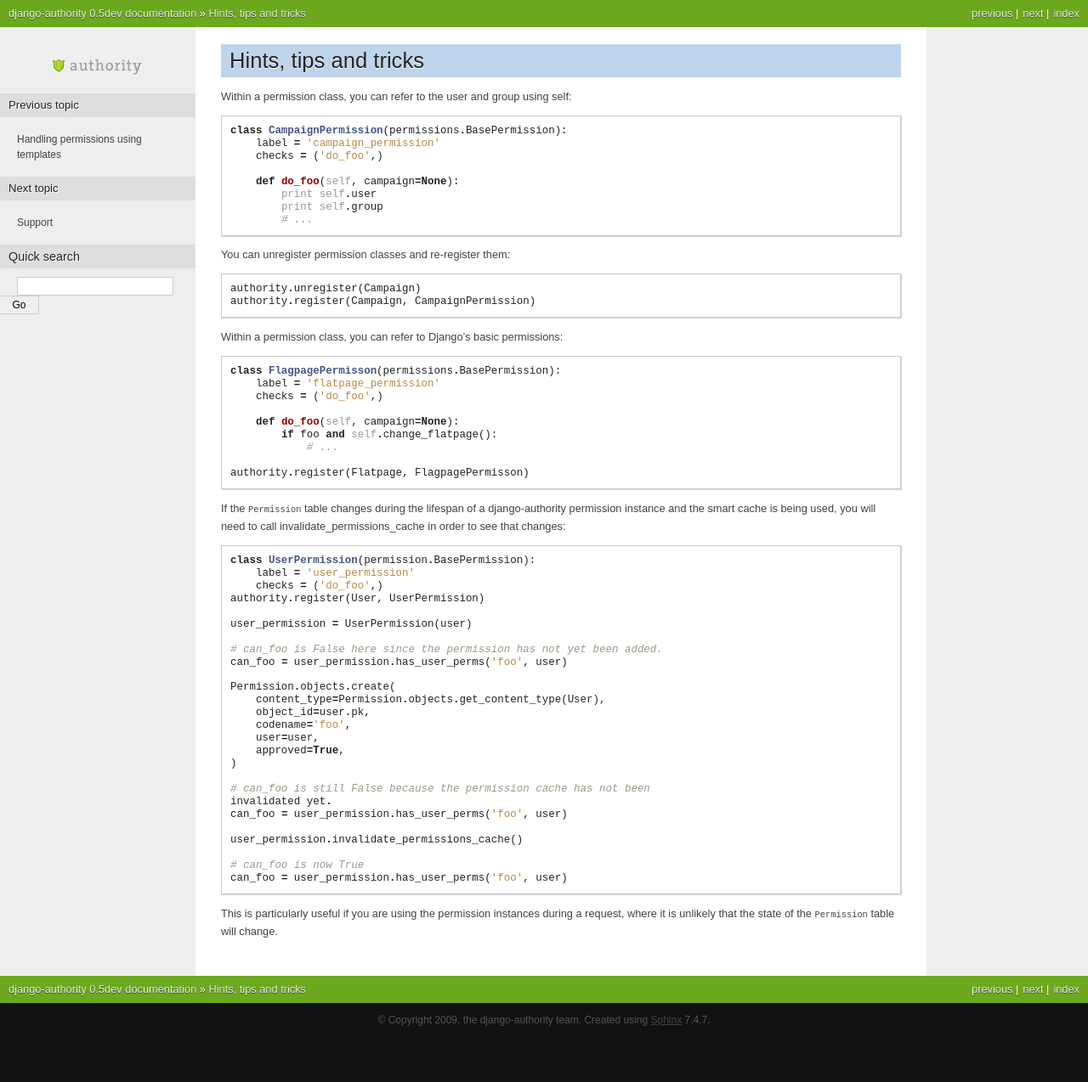
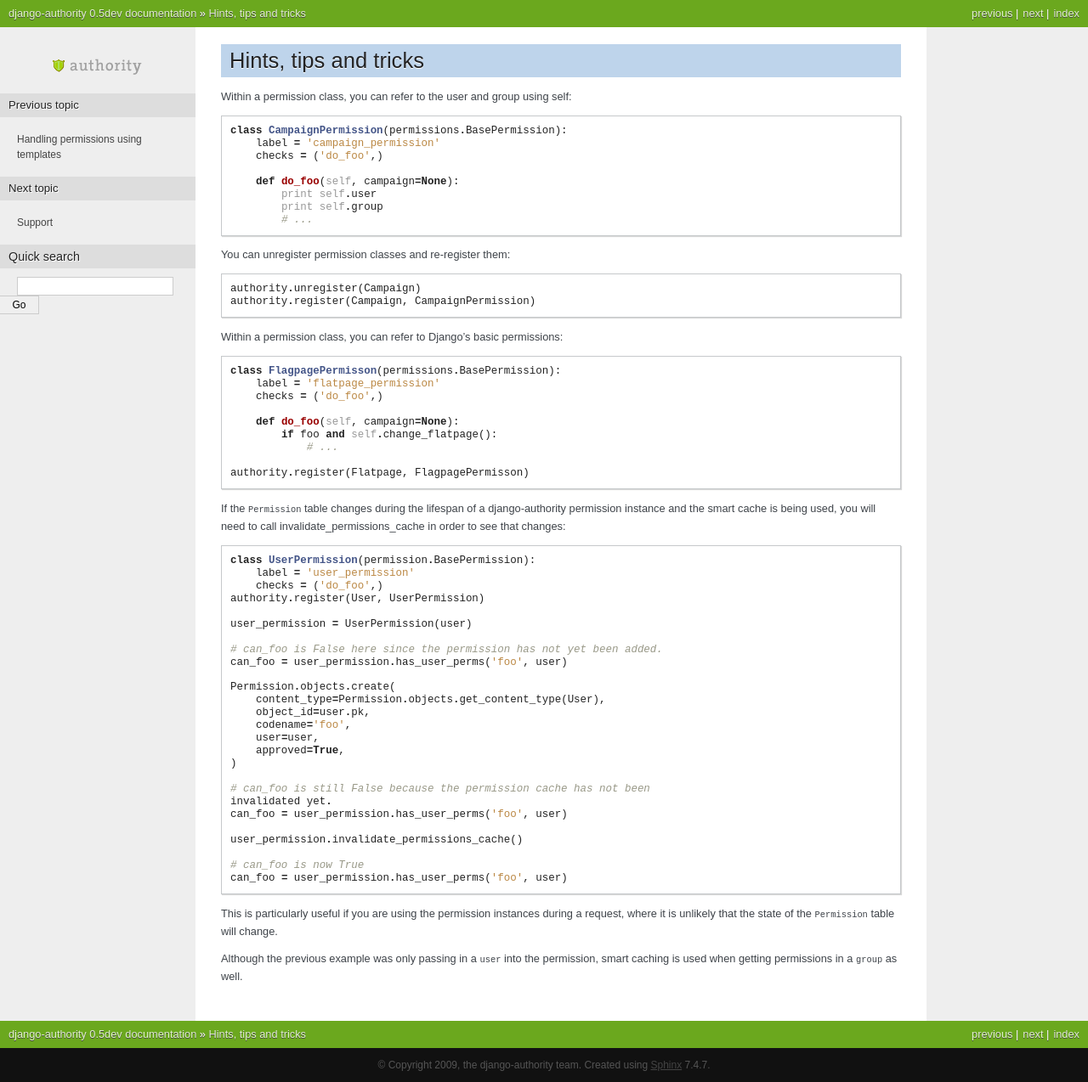
Before and after one commit to jazzband/django-authority, a Sphinx documentation site: the page built from docs/tips_tricks.txt, in a window 1280 px wide. Shown: the whole page at 85% size. Built offline with Sphinx 7.4.7, drawn with Linux system fonts in a browser that asks for light colours; before the commit the page ends 1221 px from its top, so only the background shows below that.

Commit message:
refs #11: bumped out of 0.5dev to 0.5 and updated the tips and tricks page to explain that smart caching works with groups now as well.

```diff
--- a/docs/tips_tricks.txt
+++ b/docs/tips_tricks.txt
@@ -66,3 +66,7 @@
 This is particularly useful if you are using the permission instances during a
 request, where it is unlikely that the state of the ``Permission`` table will
 change.
+
+Although the previous example was only passing in a ``user`` into the
+permission, smart caching is used when getting permissions in a ``group`` as
+well.
```
Also changed, not shown: 1 other file.
